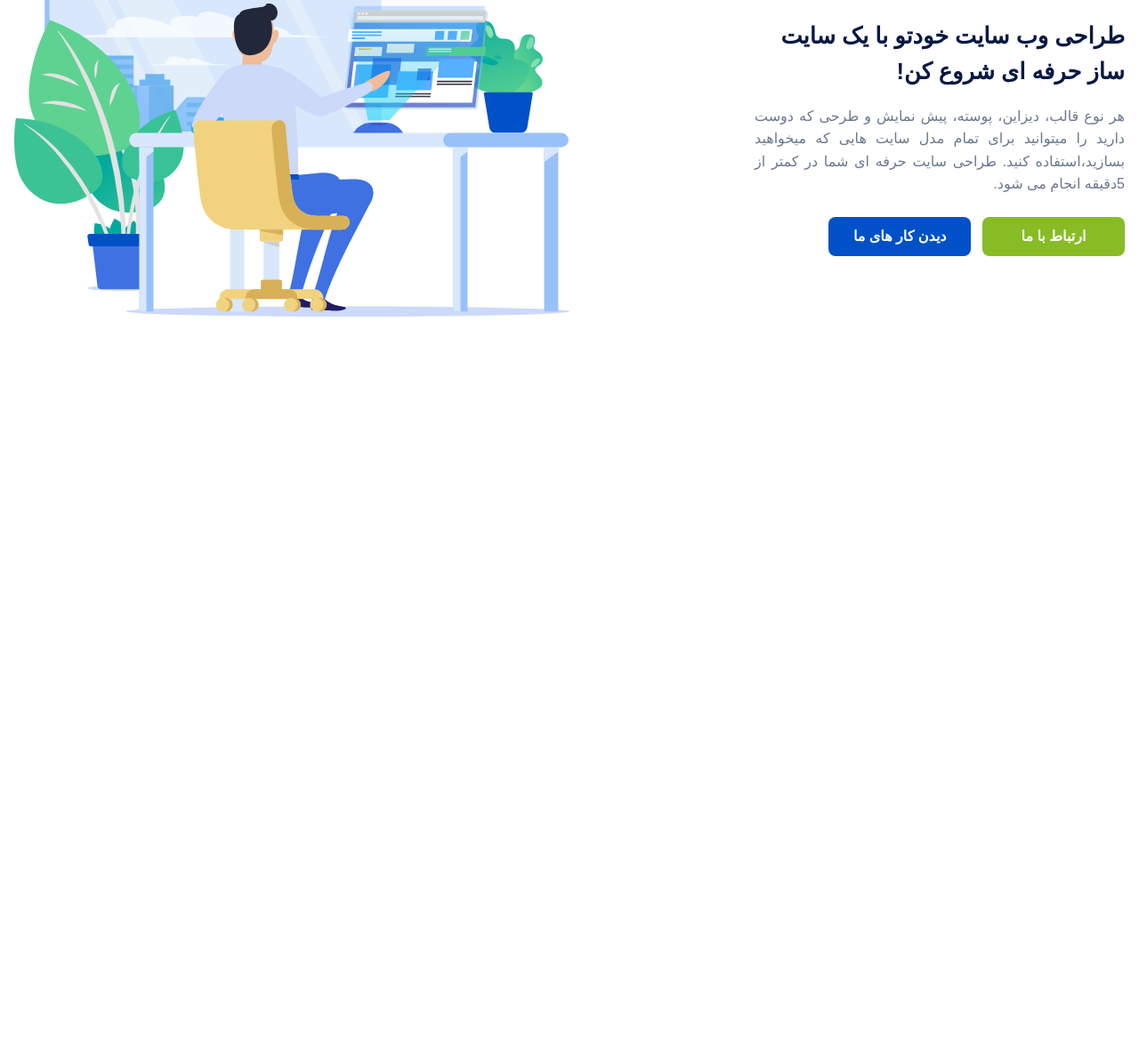
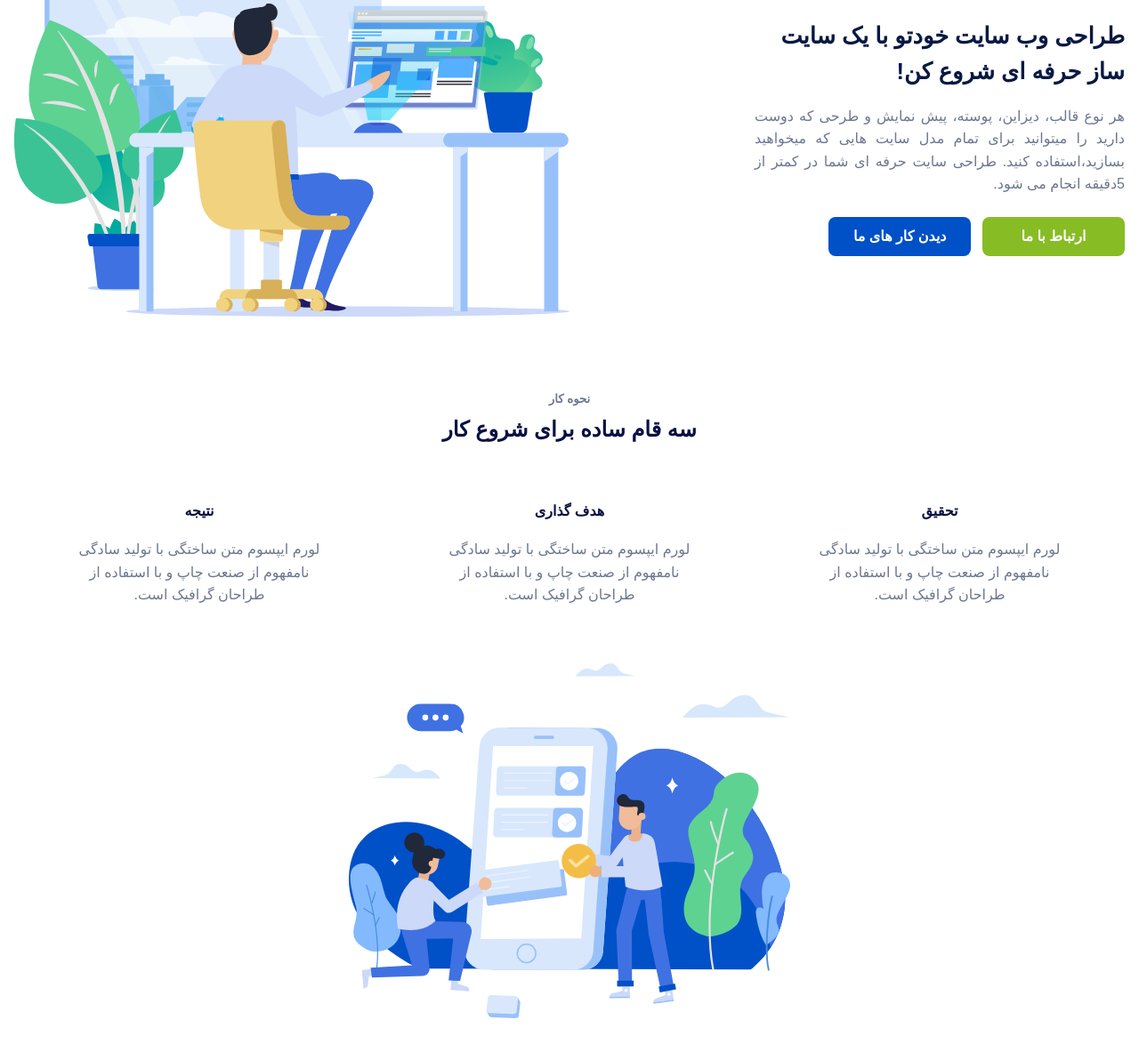
Before and after one commit to iihossein/Web-Hunters, a plain HTML site: page index.html in a window 1280 px wide. Shown: the part 307-1490 px from the top of the page at 89% size. Before the commit the page ends 800 px from the top, so only its background shows below. Drawn offline with Linux system fonts and the light colour scheme; a small style sheet from the web is missing.

Commit message:
Coding Main Section

```diff
--- a/index.html
+++ b/index.html
@@ -70,6 +70,35 @@
             <!-- End Button Header -->
         </div>
     </header>
+    <main class="main">
+        <div class="container">
+            <section class="works">
+                <h5 class="works-text">نحوه کار</h5>
+                <h2 class="works-title">سه قام ساده برای شروع کار</h2>
+                <div class="works-content">
+                    <div class="works-content-item">
+                        <h4 class="works-content-title">تحقیق</h4>
+                        <p class="works-content-text">لورم ایپسوم متن ساختگی با تولید سادگی نامفهوم از صنعت چاپ و با
+                            استفاده از طراحان گرافیک است.</p>
+                    </div>
+                    <div class="works-content-item">
+                        <h4 class="works-content-title">هدف گذاری</h4>
+                        <p class="works-content-text">لورم ایپسوم متن ساختگی با تولید سادگی نامفهوم از صنعت چاپ و با
+                            استفاده از طراحان گرافیک است.</p>
+                    </div>
+                    <div class="works-content-item">
+                        <h4 class="works-content-title">نتیجه</h4>
+                        <p class="works-content-text">لورم ایپسوم متن ساختگی با تولید سادگی نامفهوم از صنعت چاپ و با
+                            استفاده از طراحان گرافیک است.</p>
+                    </div>
+                </div>
+                <div class="works-img">
+                    <img src="images/main-img.svg" class="works-img-img" alt="work image">
+                </div>
+            </section>
+        </div>
+
+    </main>
     <script src="scripts/app.js"></script>
 </body>
 
--- a/styles/app.css
+++ b/styles/app.css
@@ -4,10 +4,12 @@
     font-family: "TTNorms";
     src: url("../fonts/TTNorms-Regular.otf") format("openType");
 }
+
 @font-face {
     font-family: "TTNorms Medium";
     src: url("../fonts/TTNorms-Medium.otf") format("openType");
 }
+
 @font-face {
     font-family: "TTNorms Light";
     src: url("../fonts/TTNorms-Light.otf") format("openType");
@@ -147,7 +149,8 @@ legend {
     color: inherit;
     display: table;
     max-width: 100%;
-    padding: 0; /* 3 */
+    padding: 0;
+    /* 3 */
     white-space: normal;
 }
 
@@ -259,83 +262,98 @@ body {
     }
 }
 
-.header{
 
-}
-.header-top{
+/* start header */
+.header {}
+
+.header-top {
     display: flex;
     justify-content: space-between;
     align-items: center;
     padding: 1.5rem 0;
 }
-.nav{
+
+.nav {
     display: flex;
     align-items: center;
 
 }
-.nav-logo{
-     margin: 2rem;
-     margin-right: 0;
+
+.nav-logo {
+    margin: 2rem;
+    margin-right: 0;
 }
-.menu{
+
+.menu {
     list-style-type: none;
     padding-right: 0;
     margin: 0;
     display: flex;
 }
-.menu-iteme{
 
-}
-.menu-link{
+.menu-iteme {}
+
+.menu-link {
     text-decoration: none;
     color: #081043;
     padding: 0 1rem;
     font-weight: 700;
 }
-.header-btn{
+
+.header-btn {
     background-color: #0050C8;
     color: white;
     text-decoration: none;
     padding: 0.8rem 1.5rem;
     border-radius: 0.5rem;
 }
-.header-button{
+
+.header-button {
     margin-top: 6rem;
 }
-.header-content{
+
+.header-content {
     display: flex;
     align-items: center;
 }
-.header-content-right{
+
+.header-content-right {
     flex-basis: 50%;
 }
-.header-content-left{
+
+.header-content-left {
     flex-basis: 50%;
 
 }
-.header-content-wrapper{
+
+.header-content-wrapper {
     max-width: 26rem;
 }
-.header-content-img{
+
+.header-content-img {
     width: 100%;
 }
-.header-content-title{
+
+.header-content-title {
     color: #081943;
     font-size: 1.6rem;
     line-height: 2.5rem;
 }
-.header-content-text{
+
+.header-content-text {
     font-weight: 400;
     text-align: justify;
     color: #6c7890;
     line-height: 1.6rem;
 }
-.header-content-links{
+
+.header-content-links {
     display: flex;
     font-weight: 700;
     margin-top: 1.5rem;
 }
-.header-content-link{
+
+.header-content-link {
     background-color: #0050C8;
     color: white;
     text-decoration: none;
@@ -346,6 +364,57 @@ body {
     width: 10rem;
     text-align: center;
 }
-.header-content-link:nth-child(1){
+
+.header-content-link:nth-child(1) {
     background-color: #87BC25;
 }
+
+/* end header */
+
+/* start main */
+.main {
+    margin: 5rem 0;
+}
+
+.works {
+    text-align: center;
+
+}
+
+.works-text {
+    color: #6C7890;
+    text-align: center;
+    margin-bottom: 0;
+}
+
+.works-title {
+    color: #081043;
+    text-align: center;
+    margin-top: 0.8rem;
+}
+
+.works-content {
+    margin-top: 3rem;
+    margin-bottom: 3rem;
+    display: flex;
+    justify-content: space-around;
+}
+
+.works-content-item {}
+
+.works-content-title {
+    color: #081043;
+}
+
+.works-content-text {
+    color: #6C7890;
+    line-height: 1.6rem;
+    max-width: 18rem;
+}
+.works-img{
+    max-width: 31rem;
+    margin: 0 auto;
+}
+.works-img-img{
+    width: 100%;
+}
```
